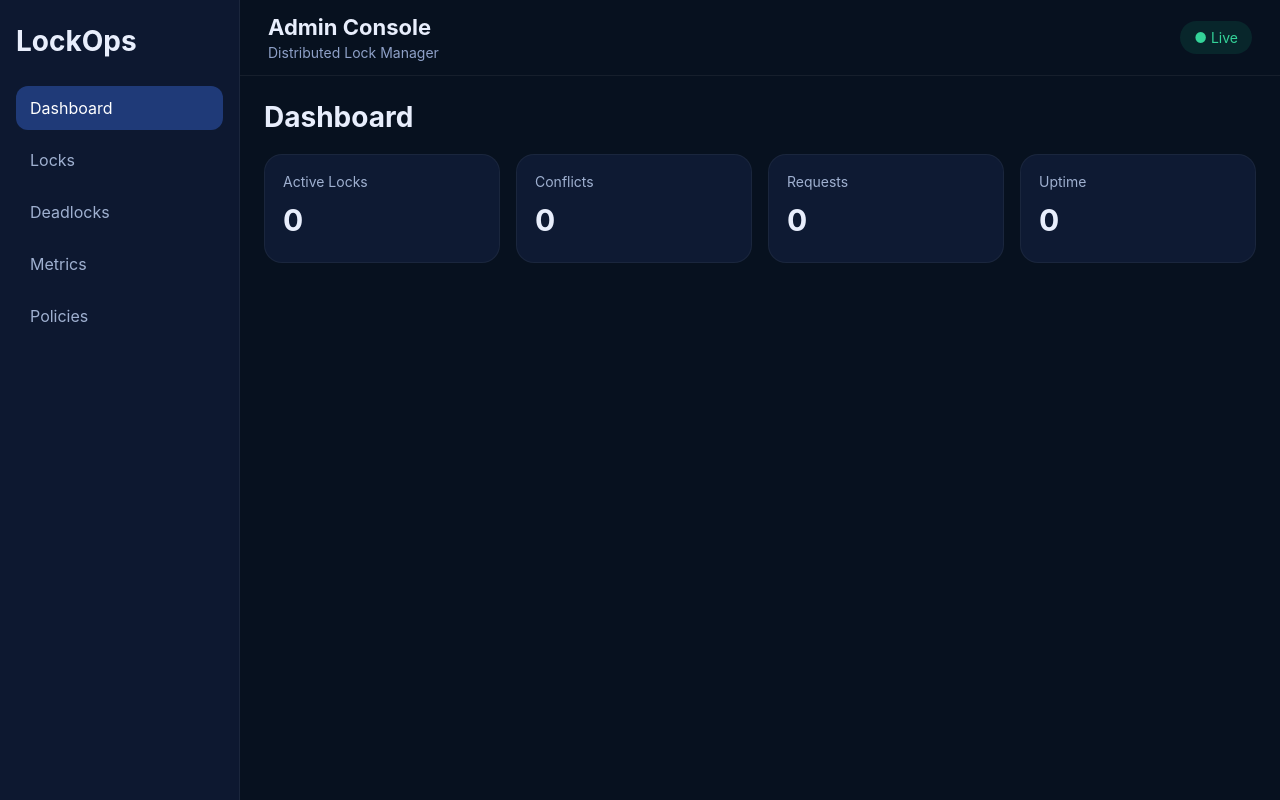
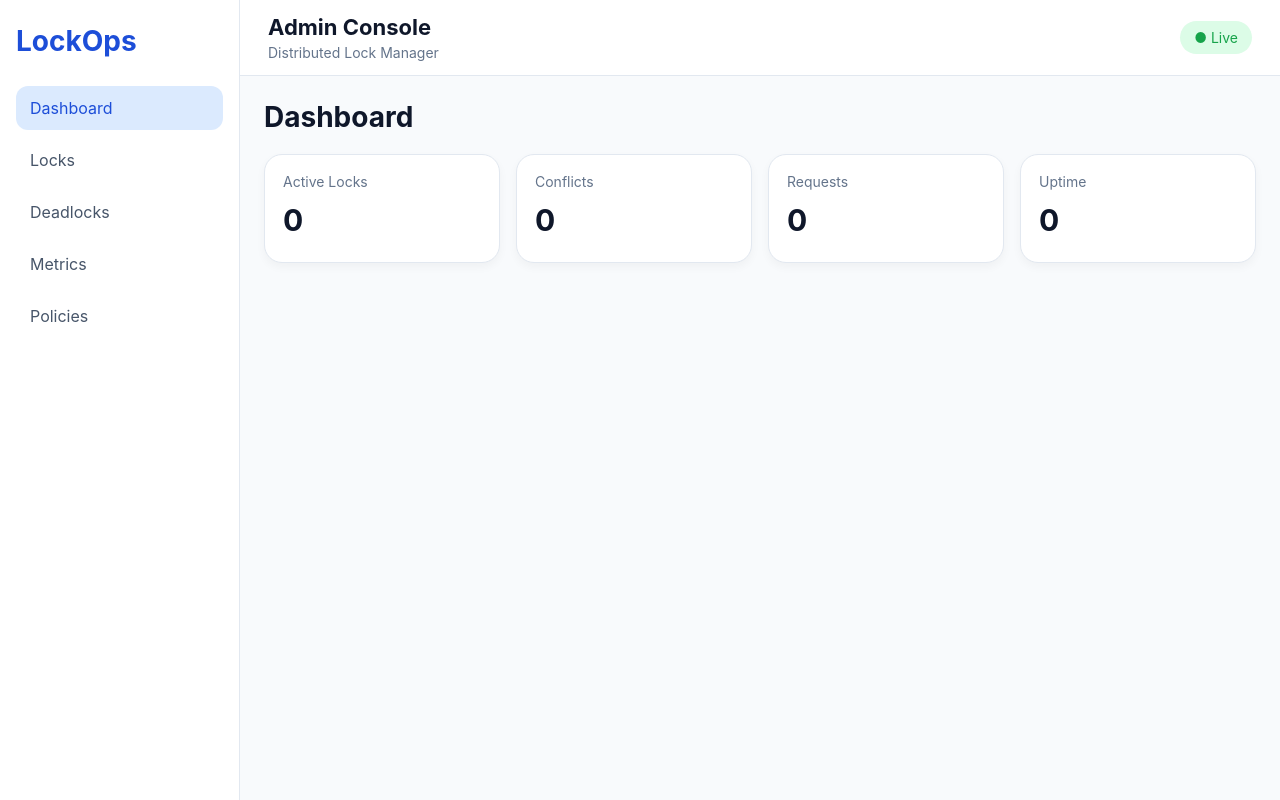
Before and after one commit to LalitMohanAgnihotri/distributed-lock-manager, a React (Vite) app in the folder frontend/: page / in a window 1280 px wide. Built offline with nearby package versions, Linux system fonts and the light colour scheme; no server answers.

Commit message:
frontend theme changes from dark to light

```diff
--- a/frontend/src/styles/index.css
+++ b/frontend/src/styles/index.css
@@ -1,4 +1,4 @@
-* {
+/* * {
   margin: 0;
   padding: 0;
   box-sizing: border-box;
@@ -201,4 +201,212 @@ pre {
   border-radius: 12px;
   margin: 14px 0;
   overflow: auto;
+} */
+
+* {
+  margin: 0;
+  padding: 0;
+  box-sizing: border-box;
 }
+
+body {
+  background: #f8fafc;
+  color: #0f172a;
+  font-family: Inter, Arial, sans-serif;
+}
+
+a {
+  text-decoration: none;
+  color: inherit;
+}
+
+.app-shell {
+  display: flex;
+  min-height: 100vh;
+}
+
+.sidebar {
+  width: 240px;
+  background: #ffffff;
+  border-right: 1px solid #e2e8f0;
+  padding: 24px 16px;
+}
+
+.brand {
+  font-size: 28px;
+  font-weight: 700;
+  margin-bottom: 28px;
+  color: #1d4ed8;
+}
+
+.nav-links {
+  display: flex;
+  flex-direction: column;
+  gap: 8px;
+}
+
+.nav-link {
+  padding: 12px 14px;
+  border-radius: 12px;
+  color: #475569;
+  transition: 0.2s;
+}
+
+.nav-link:hover {
+  background: #eff6ff;
+  color: #1d4ed8;
+}
+
+.nav-link.active {
+  background: #dbeafe;
+  color: #1d4ed8;
+}
+
+.main-shell {
+  flex: 1;
+  display: flex;
+  flex-direction: column;
+}
+
+.navbar {
+  height: 76px;
+  background: #ffffff;
+  border-bottom: 1px solid #e2e8f0;
+  display: flex;
+  justify-content: space-between;
+  align-items: center;
+  padding: 0 28px;
+}
+
+.navbar h2 {
+  font-size: 22px;
+}
+
+.navbar p {
+  color: #64748b;
+  font-size: 14px;
+  margin-top: 4px;
+}
+
+.live-pill {
+  padding: 8px 14px;
+  border-radius: 999px;
+  background: #dcfce7;
+  color: #16a34a;
+  font-size: 14px;
+}
+
+.page-shell {
+  padding: 24px;
+}
+
+.page-title {
+  font-size: 28px;
+  font-weight: 700;
+  margin-bottom: 20px;
+}
+
+.grid {
+  display: grid;
+  grid-template-columns: repeat(auto-fit, minmax(220px, 1fr));
+  gap: 16px;
+}
+
+.card {
+  background: #ffffff;
+  border: 1px solid #e2e8f0;
+  border-radius: 18px;
+  padding: 18px;
+  box-shadow: 0 4px 10px rgba(0, 0, 0, 0.04);
+}
+
+.card-title {
+  color: #64748b;
+  font-size: 14px;
+  margin-bottom: 12px;
+}
+
+.card h2,
+.card h3 {
+  font-size: 30px;
+  margin-bottom: 6px;
+}
+
+.muted {
+  color: #64748b;
+  font-size: 13px;
+}
+
+.table-wrap {
+  overflow: auto;
+  border-radius: 18px;
+  border: 1px solid #e2e8f0;
+}
+
+table {
+  width: 100%;
+  border-collapse: collapse;
+  background: #ffffff;
+}
+
+th,
+td {
+  text-align: left;
+  padding: 14px;
+  border-bottom: 1px solid #e2e8f0;
+}
+
+th {
+  color: #64748b;
+  font-weight: 600;
+}
+
+button {
+  background: #2563eb;
+  color: white;
+  border: none;
+  padding: 10px 14px;
+  border-radius: 10px;
+  cursor: pointer;
+}
+
+button:hover {
+  opacity: 0.9;
+}
+
+input,
+select {
+  width: 100%;
+  margin-top: 8px;
+  padding: 10px;
+  border-radius: 10px;
+  border: 1px solid #cbd5e1;
+  background: #ffffff;
+  color: #0f172a;
+}
+
+.form-grid {
+  display: grid;
+  gap: 16px;
+  max-width: 520px;
+}
+
+.success {
+  color: #16a34a;
+}
+
+.danger {
+  color: #dc2626;
+}
+
+.status {
+  color: #2563eb;
+}
+
+pre {
+  background: #f1f5f9;
+  padding: 14px;
+  border-radius: 12px;
+  margin: 14px 0;
+  overflow: auto;
+}
```
Also changed, not shown: 2 other files (tests, documents, lock files or other folders).
